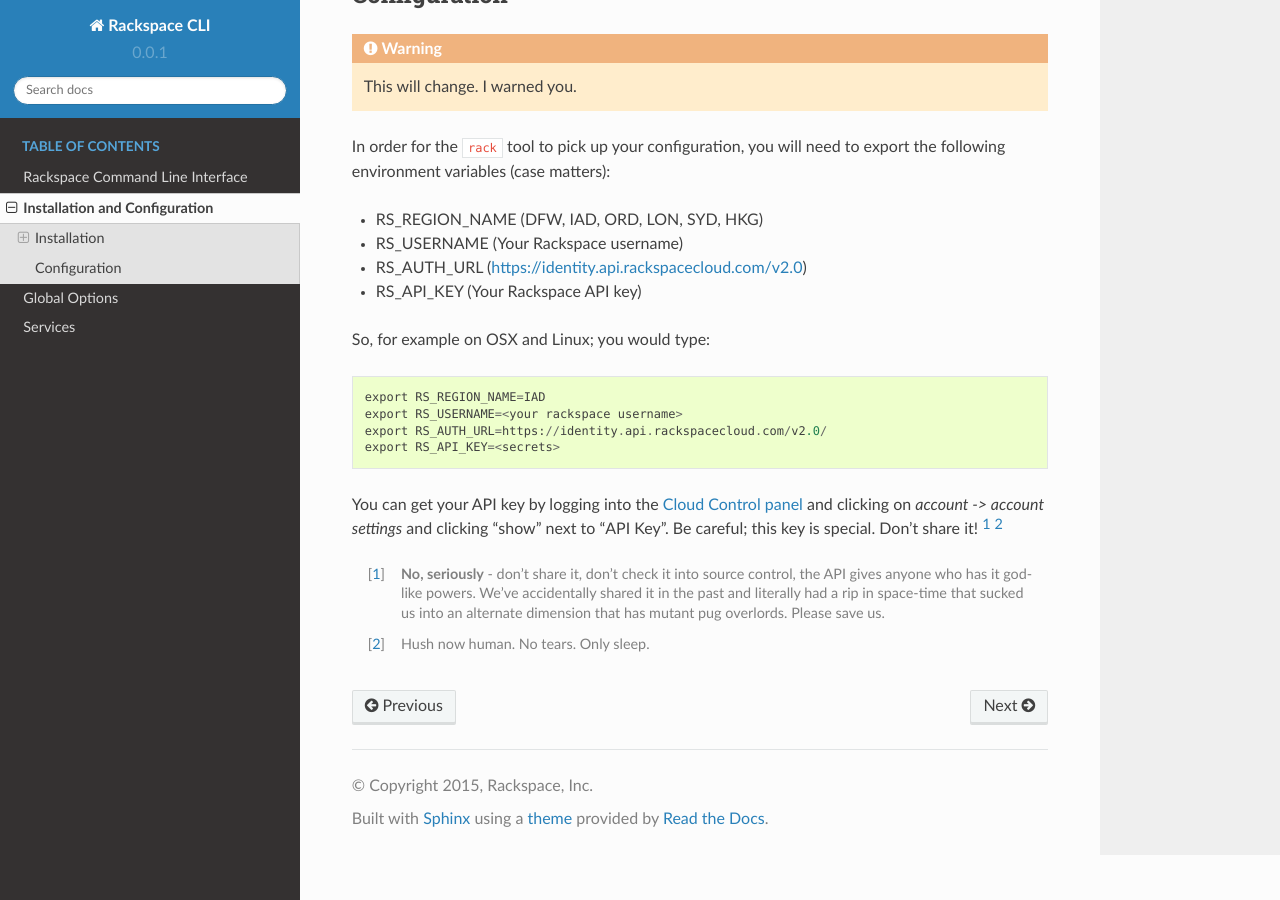
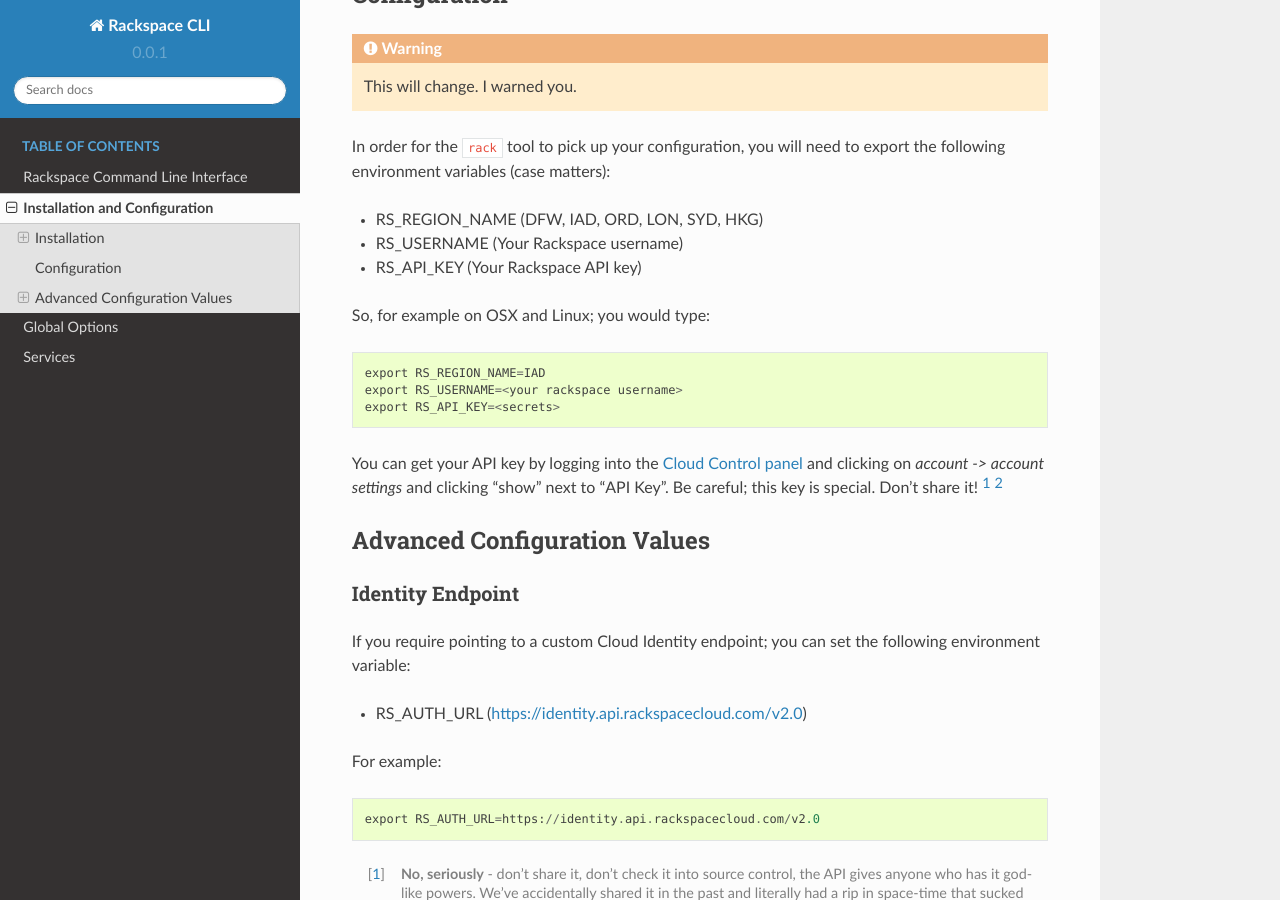
Before and after one commit to rackspace/rack, a Sphinx documentation site: the page built from docs/configuration.rst, in a window 1280 px wide and 900 px high, scrolled down 1215 px. Built offline with Sphinx 7.4.7 and the Read the Docs theme 2.0.0, drawn with Linux system fonts in a browser that asks for light colours.

Commit message:
make auth url optional/advanced

```diff
--- a/docs/configuration.rst
+++ b/docs/configuration.rst
@@ -55,20 +55,32 @@
 
 * RS_REGION_NAME (DFW, IAD, ORD, LON, SYD, HKG)
 * RS_USERNAME (Your Rackspace username)
-* RS_AUTH_URL (https://identity.api.rackspacecloud.com/v2.0)
 * RS_API_KEY (Your Rackspace API key)
 
 So, for example on OSX and Linux; you would type::
 
     export RS_REGION_NAME=IAD
     export RS_USERNAME=<your rackspace username>
-    export RS_AUTH_URL=https://identity.api.rackspacecloud.com/v2.0/
     export RS_API_KEY=<secrets>
 
 You can get your API key by logging into the `Cloud Control panel`_ and clicking
 on *account -> account settings* and clicking "show" next to "API Key". Be careful;
 this key is special. Don't share it! [#]_ [#]_
 
+Advanced Configuration Values
+-----------------------------
+
+Identity Endpoint
+^^^^^^^^^^^^^^^^^
+
+If you require pointing to a custom Cloud Identity endpoint; you can set the
+following environment variable:
+
+* RS_AUTH_URL (https://identity.api.rackspacecloud.com/v2.0)
+
+For example::
+
+    export RS_AUTH_URL=https://identity.api.rackspacecloud.com/v2.0
 
 .. [#] **No, seriously** - don't share it, don't check it into source control, the API
       gives anyone who has it god-like powers. We've accidentally shared it in the
```
